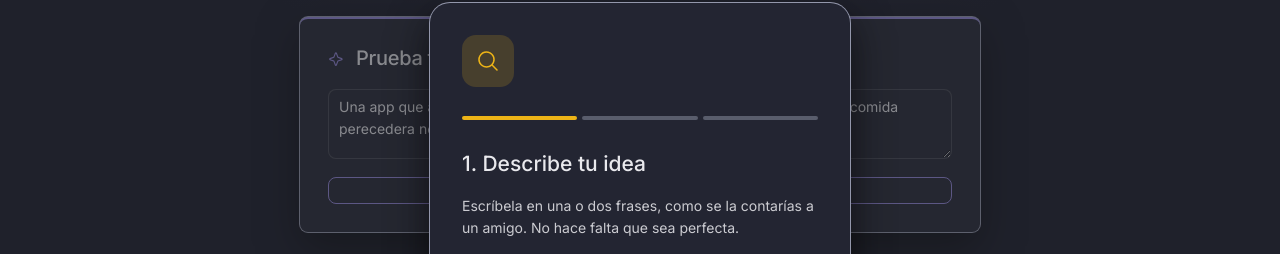
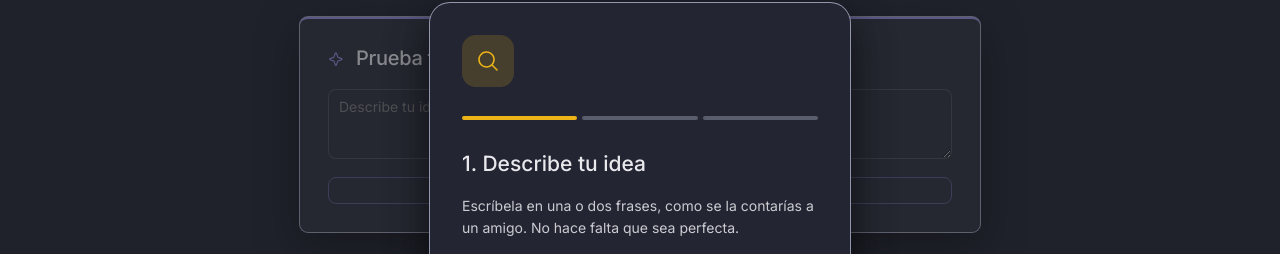
Before and after one commit to CristianCeron/benchmark-expres, a Next.js app: page / in a window 1280 px wide. Both pictures are taken after a click on the button "Probar mi idea". Shown: the part 229-483 px from the top of the page. Built offline with nearby package versions, Linux system fonts and the light colour scheme.

Commit message:
fix: quitar la idea de ejemplo precargada, el cuadro empieza vacío

```diff
--- a/src/components/TryIdeaBox.tsx
+++ b/src/components/TryIdeaBox.tsx
@@ -4,11 +4,8 @@ import { useState } from "react";
 import type { Benchmark } from "@/types/benchmark";
 import { ResultGrid } from "@/components/ResultGrid";
 
-const IDEA_EJEMPLO =
-  "Una app que ayuda a restaurantes pequeños a predecir cuánto inventario de comida perecedera necesitan comprar cada semana";
-
 export function TryIdeaBox() {
-  const [idea, setIdea] = useState(IDEA_EJEMPLO);
+  const [idea, setIdea] = useState("");
   const [loading, setLoading] = useState(false);
   const [resultado, setResultado] = useState<Benchmark | null>(null);
   const [error, setError] = useState<string | null>(null);
```
Also changed, not shown: 1 other file (tests, documents, lock files or other folders).
